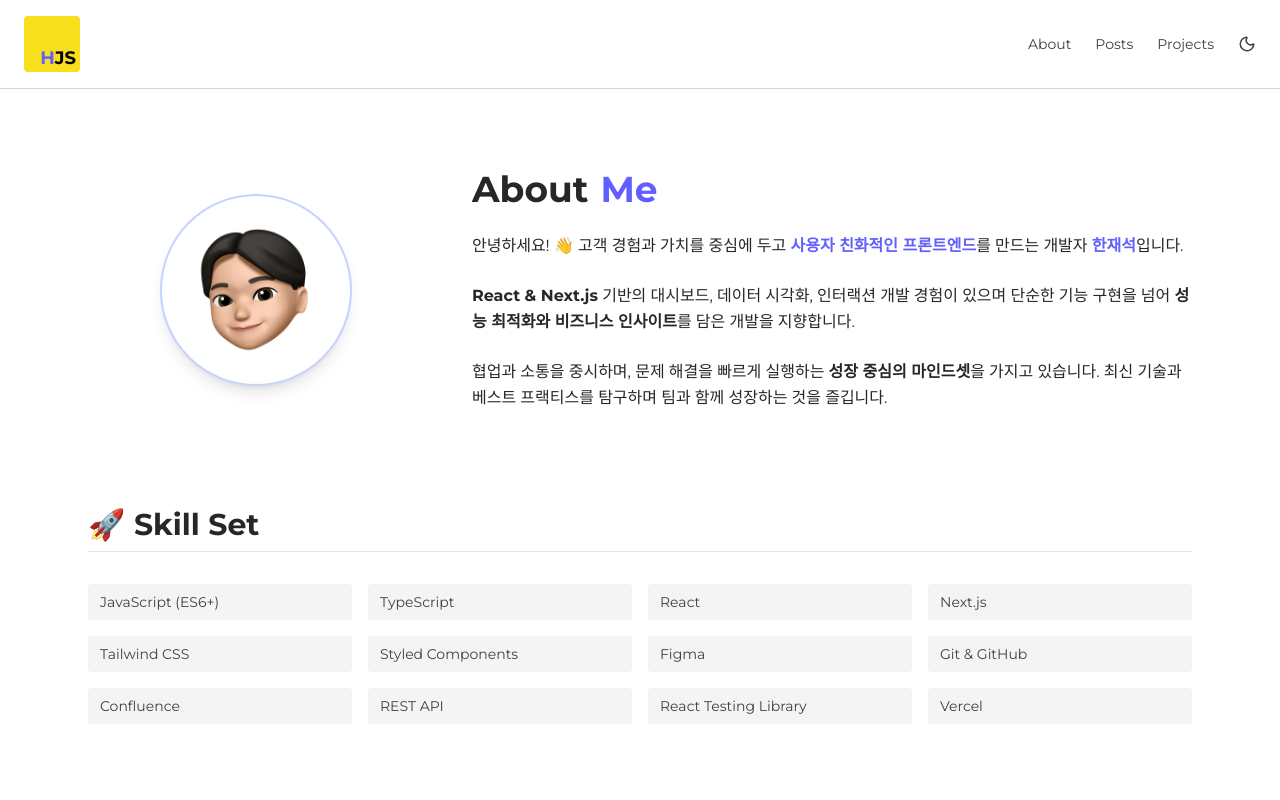
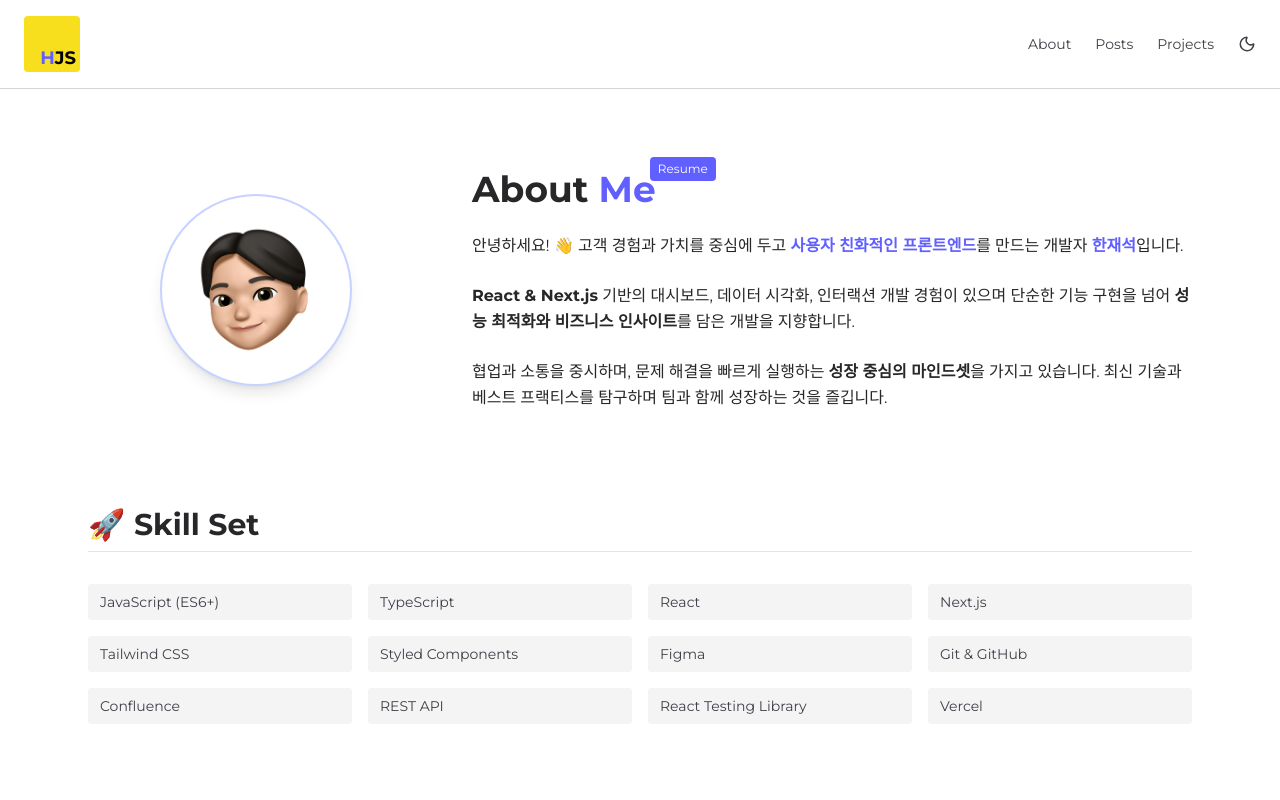
Before and after one commit to Jaeseokkong/NEXT-BLOG, a Next.js app: page /about in a window 1280 px wide. Shown: the top 800 px of the page. Built offline with nearby package versions, Linux system fonts and the light colour scheme; no server answers.

Commit message:
feat(about): resume 링크 추가

```diff
--- a/src/app/(site)/about/page.tsx
+++ b/src/app/(site)/about/page.tsx
@@ -1,4 +1,5 @@
 import AboutAvatar from "@/components/about/AboutAvatar";
+import Link from "next/link";
 
 export default function AboutPage() {
   return (
@@ -7,9 +8,18 @@ export default function AboutPage() {
       <section className="grid grid-cols-1 md:grid-cols-3 gap-12 items-center">
         <AboutAvatar />
         <div className="md:col-span-2 space-y-6 leading-relaxed">
-          <h1 className="text-4xl font-bold flex items-center gap-3">
-            About <span className="text-indigo-500 dark:text-indigo-400">Me</span>
-          </h1>
+          <div className="md:col-span-2 space-y-6 leading-relaxed inline-block relative">
+            <Link
+              href="/resume"
+              className="absolute -top-3 -right-15 text-xs px-2 py-1 rounded bg-indigo-500 text-white"
+            >
+              Resume
+            </Link>
+
+            <h1 className="text-4xl font-bold">
+              About <span className="text-indigo-500 dark:text-indigo-400">Me</span>
+            </h1>
+          </div>
           <p>
             안녕하세요! 👋 고객 경험과 가치를 중심에 두고 <strong className="text-indigo-500">사용자 친화적인 프론트엔드</strong>를 만드는 개발자 <strong className="text-indigo-500">한재석</strong>입니다.
           </p>
```
